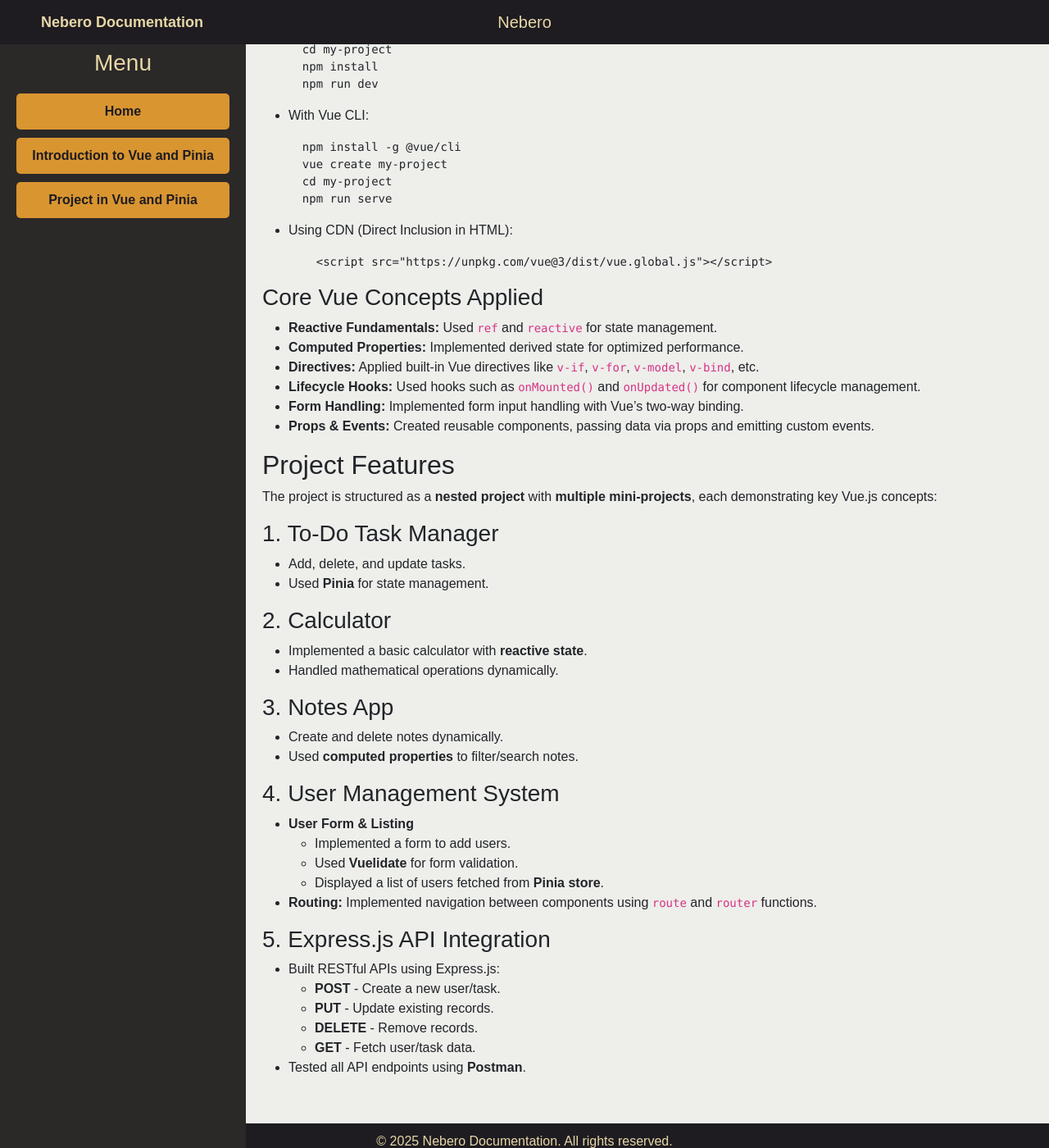
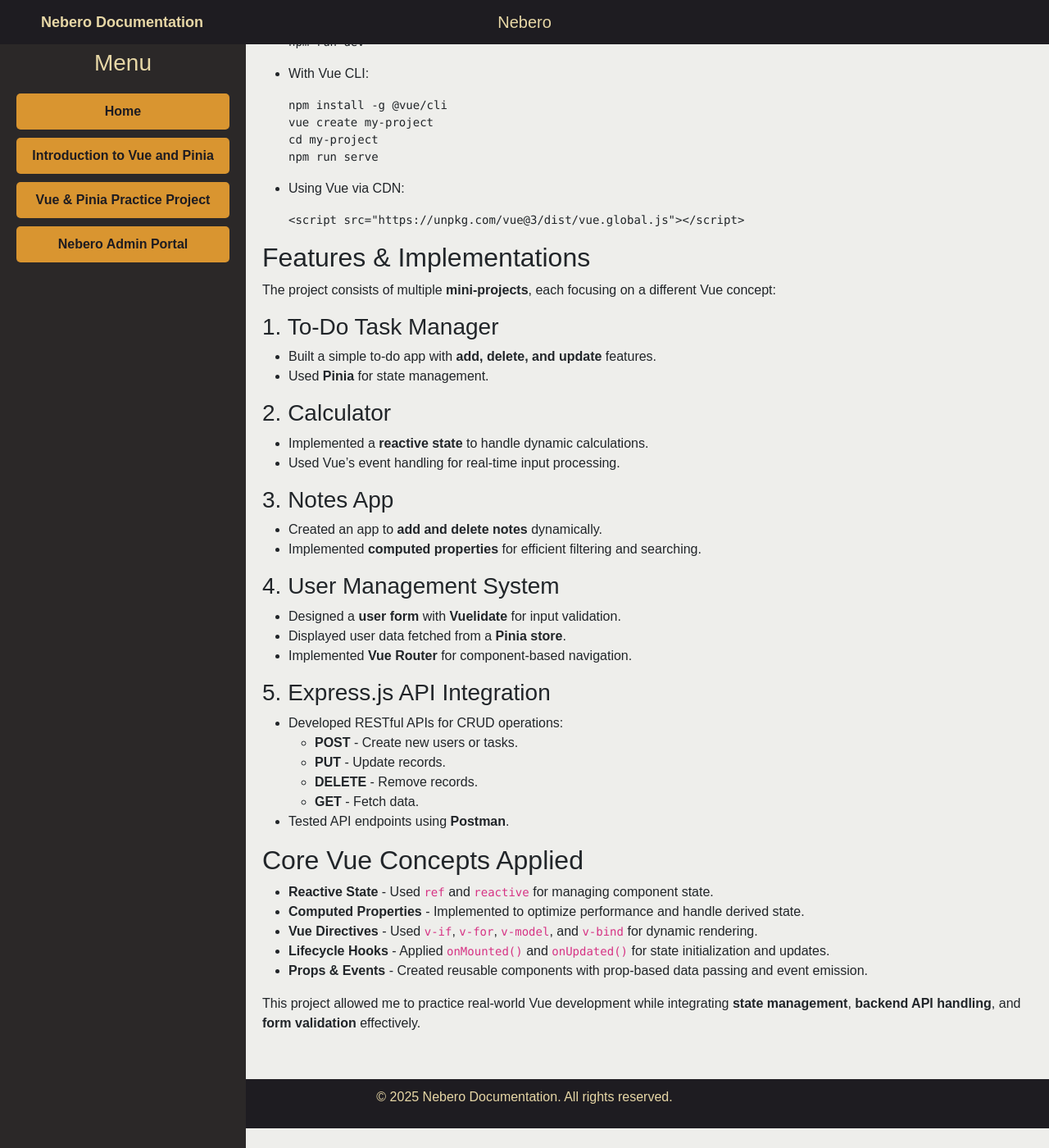
Before and after one commit to Inder-singh001/nebero, a Jekyll site: the page built from _posts/2025-01-02-project-vue-pinia.md, in a window 1280 px wide and 1400 px high, scrolled down 617 px. Shown: the whole window at 82% size. Built offline with Jekyll 4.4.1, drawn with Linux system fonts in a browser that asks for light colours; some of the changed text lies outside the part shown.

Commit message:
fix:config file, and add new post

````diff
--- a/_config.yml
+++ b/_config.yml
@@ -16,5 +16,7 @@ navigation:
     url: "/"
   - title: "Introduction to Vue and Pinia"
     url: "/2025/01/01/introduction-vue-pinia"
-  - title: "Project in Vue and Pinia"
+  - title: "Vue & Pinia Practice Project"
     url: "/2025/01/02/project-vue-pinia"
+  - title: "Nebero Admin Portal"
+    url: "/2025/01/08/nebero-admin-portal"
--- a/_posts/2025-01-02-project-vue-pinia.md
+++ b/_posts/2025-01-02-project-vue-pinia.md
@@ -1,91 +1,89 @@
 ---
 layout: default
-title: "Project in Vue and Pinia"
+title: "Vue & Pinia Practice Project"
 ---
 
-# Vue Practice Project
+## Practice Project
 
-This project was created to practice and explore the **Vue.js framework**, along with **Express.js**, **Pinia**, and **Postman**. The repository can be found here: [nebero-vue](https://github.com/Inder-singh001/nebero-vue).
+I developed this project to dive deep into **Vue.js**, **Pinia**, and **Express.js**, while also practicing API integration and state management. The repository is available here: [nebero-vue](https://github.com/Inder-singh001/nebero-vue).
 
 ## Technologies Used
 
-- **Frontend:** Vue.js
-- **State Management:** Pinia
-- **Backend:** Express.js
-- **API Testing:** Postman
-- **Form Validation:** Vuelidate
-- **Routing:** Vue Router
+- **Vue.js** - Frontend framework
+- **Pinia** - State management
+- **Express.js** - Backend API
+- **Postman** - API testing
+- **Vuelidate** - Form validation
+- **Vue Router** - Routing
 
-## Learning & Implementation
+## Project Setup & Installation
 
-### Vue Installation Methods
+I explored different ways to set up a Vue project:
 
-I explored multiple ways to install and set up a Vue project:
-
-- Using the basic `vue` command
+- Using Vue’s recommended method:
 
   ```sh
-    npm create vue@latest my-project
-    cd my-project
-    npm install
-    npm run dev
+  npm create vue@latest my-project
+  cd my-project
+  npm install
+  npm run dev
   ```
+
 - With Vue CLI:
 
   ```sh
-    npm install -g @vue/cli
-    vue create my-project
-    cd my-project
-    npm run serve
+  npm install -g @vue/cli
+  vue create my-project
+  cd my-project
+  npm run serve
   ```
 
-- Using CDN (Direct Inclusion in HTML):
+- Using Vue via CDN:
 
-  ```sh
-      <script src="https://unpkg.com/vue@3/dist/vue.global.js"></script>
+  ```html
+  <script src="https://unpkg.com/vue@3/dist/vue.global.js"></script>
   ```
 
-### Core Vue Concepts Applied
+## Features & Implementations
 
-- **Reactive Fundamentals:** Used `ref` and `reactive` for state management.
-- **Computed Properties:** Implemented derived state for optimized performance.
-- **Directives:** Applied built-in Vue directives like `v-if`, `v-for`, `v-model`, `v-bind`, etc.
-- **Lifecycle Hooks:** Used hooks such as `onMounted()` and `onUpdated()` for component lifecycle management.
-- **Form Handling:** Implemented form input handling with Vue's two-way binding.
-- **Props & Events:** Created reusable components, passing data via props and emitting custom events.
-
-## Project Features
-
-The project is structured as a **nested project** with **multiple mini-projects**, each demonstrating key Vue.js concepts:
+The project consists of multiple **mini-projects**, each focusing on a different Vue concept:
 
 ### 1. To-Do Task Manager
 
-- Add, delete, and update tasks.
+- Built a simple to-do app with **add, delete, and update** features.
 - Used **Pinia** for state management.
 
 ### 2. Calculator
 
-- Implemented a basic calculator with **reactive state**.
-- Handled mathematical operations dynamically.
+- Implemented a **reactive state** to handle dynamic calculations.
+- Used Vue’s event handling for real-time input processing.
 
 ### 3. Notes App
 
-- Create and delete notes dynamically.
-- Used **computed properties** to filter/search notes.
+- Created an app to **add and delete notes** dynamically.
+- Implemented **computed properties** for efficient filtering and searching.
 
 ### 4. User Management System
 
-- **User Form & Listing**
-  - Implemented a form to add users.
-  - Used **Vuelidate** for form validation.
-  - Displayed a list of users fetched from **Pinia store**.
-- **Routing:** Implemented navigation between components using `route` and `router` functions.
+- Designed a **user form** with **Vuelidate** for input validation.
+- Displayed user data fetched from a **Pinia store**.
+- Implemented **Vue Router** for component-based navigation.
 
 ### 5. Express.js API Integration
 
-- Built RESTful APIs using Express.js:
-  - **POST** - Create a new user/task.
-  - **PUT** - Update existing records.
+- Developed RESTful APIs for CRUD operations:
+  - **POST** - Create new users or tasks.
+  - **PUT** - Update records.
   - **DELETE** - Remove records.
-  - **GET** - Fetch user/task data.
-- Tested all API endpoints using **Postman**.
+  - **GET** - Fetch data.
+- Tested API endpoints using **Postman**.
+
+## Core Vue Concepts Applied
+
+- **Reactive State** - Used `ref` and `reactive` for managing component state.
+- **Computed Properties** - Implemented to optimize performance and handle derived state.
+- **Vue Directives** - Used `v-if`, `v-for`, `v-model`, and `v-bind` for dynamic rendering.
+- **Lifecycle Hooks** - Applied `onMounted()` and `onUpdated()` for state initialization and updates.
+- **Props & Events** - Created reusable components with prop-based data passing and event emission.
+
+This project allowed me to practice real-world Vue development while integrating **state management**, **backend API handling**, and **form validation** effectively.
````
Also changed, not shown: _posts/2025-01-08-nebero-admin-portal.md (added, +35 -0 lines).
